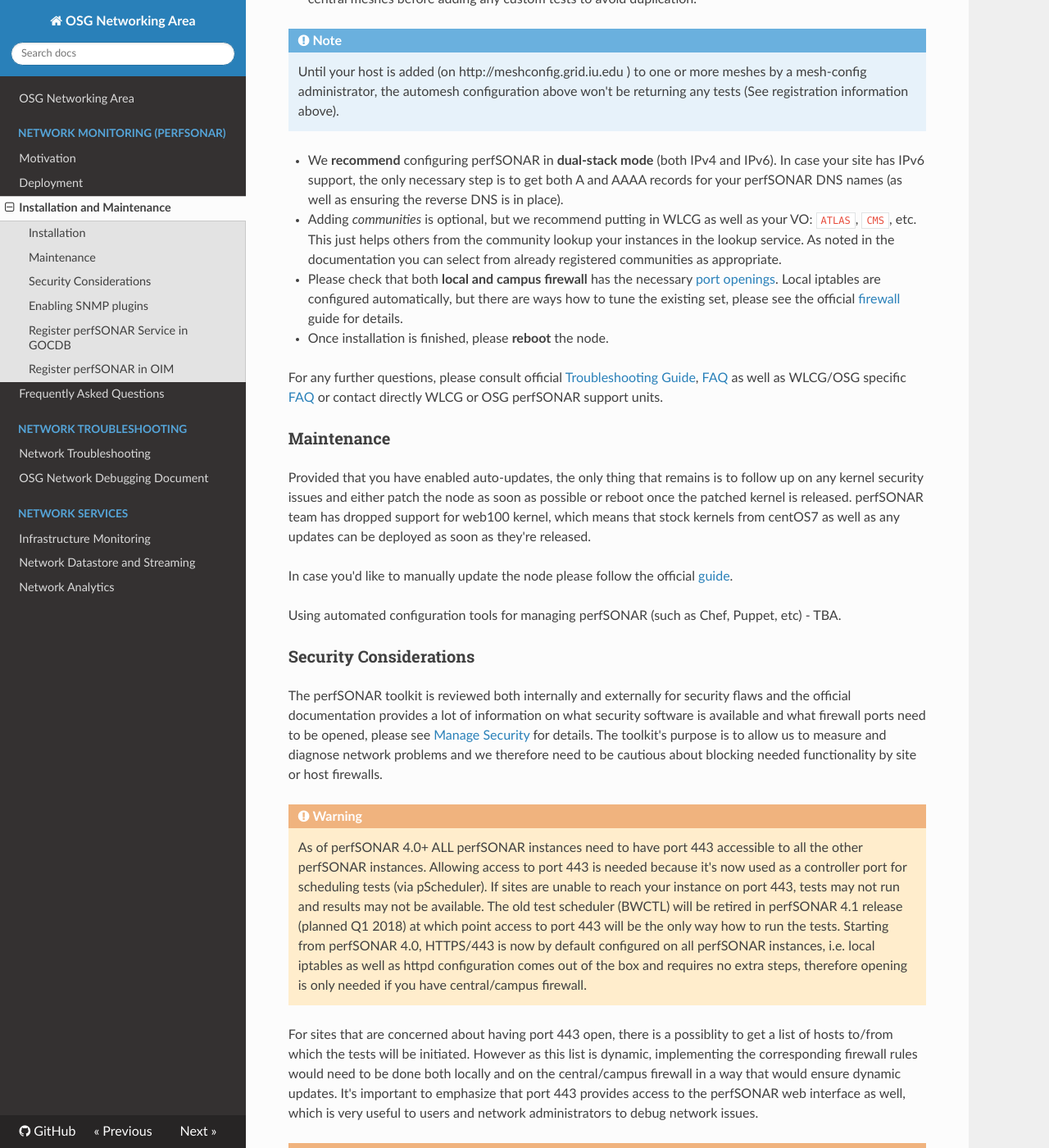
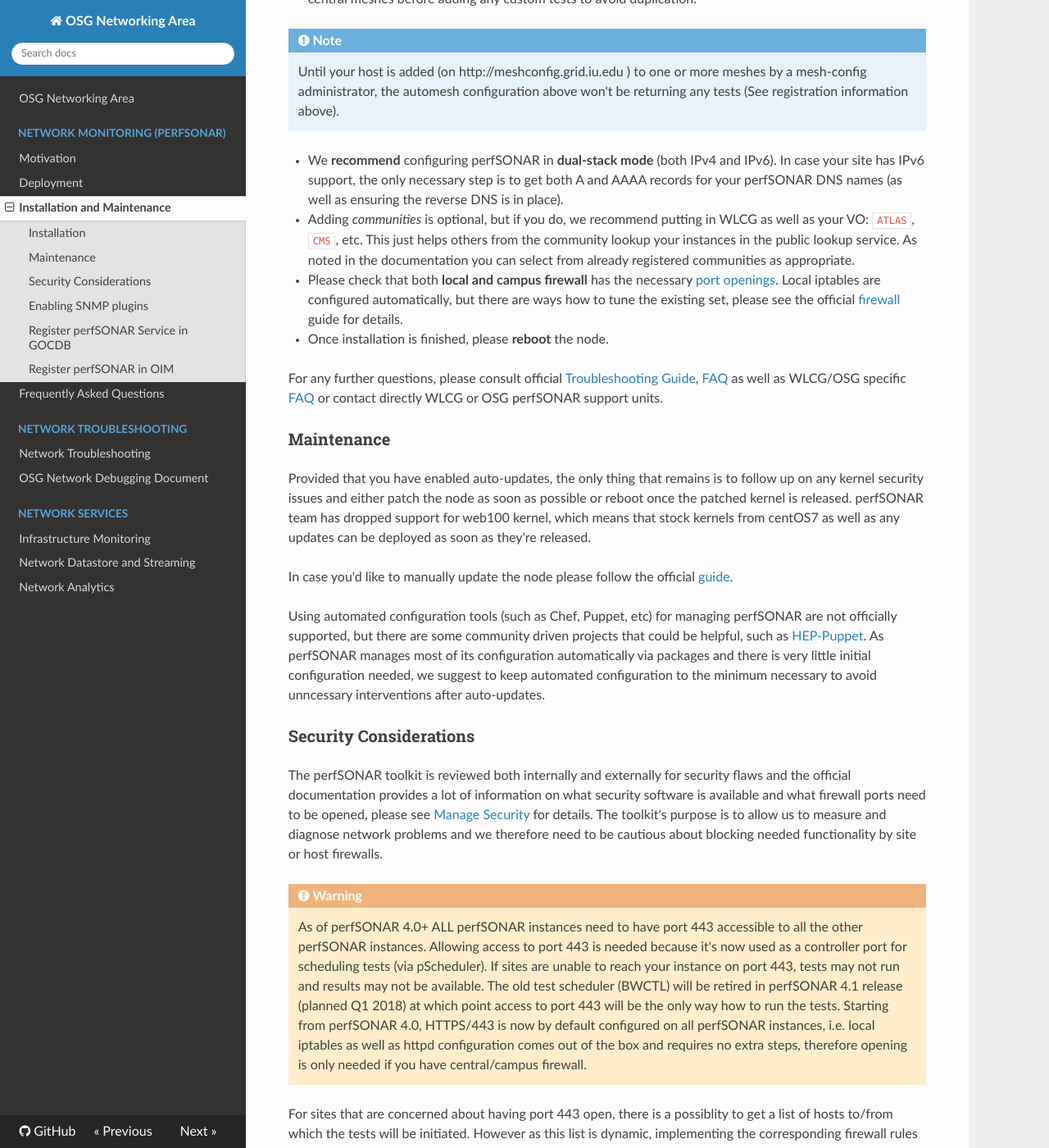
Before and after one commit to osg-htc/networking, an MkDocs documentation site: the page built from docs/perfsonar/installation.md, in a window 1280 px wide and 1400 px high, scrolled down 1736 px. Shown: the whole window at 82% size. Built offline with MkDocs 1.6.1, drawn with Linux system fonts in a browser that asks for light colours; nearby versions of some CDN libraries; old or Windows-style settings are respelled for this version of MkDocs; some of the changed text lies outside the part shown.

Commit message:
Update installation.md

```diff
--- a/docs/perfsonar/installation.md
+++ b/docs/perfsonar/installation.md
@@ -46,7 +46,7 @@ The following *additional* steps are needed to configure the toolkit to be used
     Until your host is added (on http://meshconfig.grid.iu.edu ) to one or more meshes by a mesh-config administrator, the automesh configuration above won't be returning any tests (See registration information above).
 
 * We **recommend** configuring perfSONAR in **dual-stack mode** (both IPv4 and IPv6). In case your site has IPv6 support, the only necessary step is to get both A and AAAA records for your perfSONAR DNS names (as well as ensuring the reverse DNS is in place).
-* Adding *communities* is optional, but we recommend putting in WLCG as well as your VO: `ATLAS`, `CMS`, etc. This just helps others from the community lookup your instances in the lookup service. As noted in the documentation you can select from already registered communities as appropriate.
+* Adding *communities* is optional, but if you do, we recommend putting in WLCG as well as your VO: `ATLAS`, `CMS`, etc. This just helps others from the community lookup your instances in the public lookup service. As noted in the documentation you can select from already registered communities as appropriate.
 * Please check that both **local and campus firewall** has the necessary [port openings](#security-considerations). Local iptables are configured automatically, but there are ways how to tune the existing set, please see the official [firewall](http://docs.perfsonar.net/manage_security.html#adding-your-own-firewall-rules) guide for details.
 * Once installation is finished, please **reboot** the node.
 
@@ -58,7 +58,7 @@ Provided that you have enabled auto-updates, the only thing that remains is to f
 
 In case you'd like to manually update the node please follow the official [guide](http://docs.perfsonar.net/manage_update.html).
 
-Using automated configuration tools for managing perfSONAR (such as Chef, Puppet, etc) - TBA.
+Using automated configuration tools (such as Chef, Puppet, etc) for managing perfSONAR are not officially supported, but there are some community driven projects that could be helpful, such as [HEP-Puppet](http://github.com/HEP-Puppet/perfsonar). As perfSONAR manages most of its configuration automatically via packages and there is very little initial configuration needed, we suggest to keep automated configuration to the minimum necessary to avoid unncessary interventions after auto-updates.
 
 ### Security Considerations
 
@@ -74,7 +74,7 @@ For sites that are concerned about having port 443 open, there is a possiblity t
 
 ### Enabling SNMP plugins
 
-TBA
+Since 4.0.2, perfSONAR toolkit allows to configure passive SNMP traffic from the local routers to be captured and stored in the local measurement archive. This is currently a [beta feature](http://www.perfsonar.net/release-notes/version-4-0-2/) that needs further testing and we're looking for volunteers willing to test, please let us know in case you would be interested.
 
 ### Register perfSONAR Service in GOCDB
 
```
